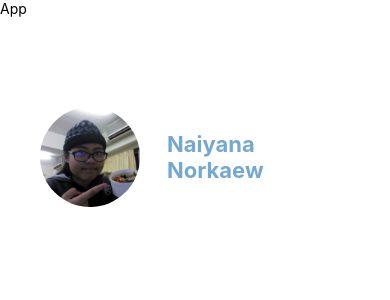
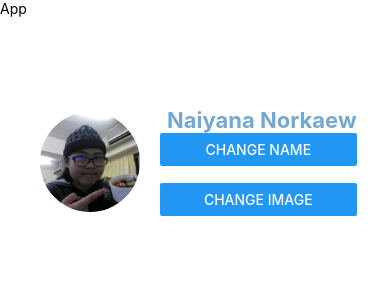
Before and after one commit to 0147-nk/React-Native-NK, a React Native app: screen / in a window 390 px wide. Shown: the top 300 px of the page. Built offline with nearby package versions, Linux system fonts and the light colour scheme.

Commit message:
Practice2_Ch04_ReactHook [July 27, 2024]

```diff
--- a/components/ProfileScreen.tsx
+++ b/components/ProfileScreen.tsx
@@ -1,15 +1,29 @@
-import { StyleSheet, Text, View, Image } from "react-native";
-import React from "react";
-import {styles} from "../styles/styles"
+import { Text, View, Image, Button } from "react-native";
+import React, { useState } from "react";
+import { styles } from "../styles/styles"; //not necessary to add .tsx after file's name
 
 const ProfileScreen = (): React.JSX.Element => {
-  const profileImg = require("../assets/myProfile.jpg");
+  const profileIMG = require("../assets/myProfile.jpg");
+  const newProfileIMG = require("../assets/newProfile.jpg");
+  const [profileImg, setProfile] = useState(profileIMG);
+  const [name, setName] = useState("Naiyana Norkaew");
+  const handleChangeName = () => {
+    setName("Okinii");
+  };
+  const handleChangeIMG = () => {
+    setProfile(newProfileIMG);
+  };
 
   return (
     <View style={styles.container}>
       <View style={styles.profileContainer}>
         <Image source={profileImg} style={styles.profileImg} />
-        <Text style = {styles.profileName}>Naiyana Norkaew</Text>
+        <View>
+          <Text style={styles.profileName}>{name}</Text>
+          <Button title="Change Name" onPress={handleChangeName} />
+          <Text>{"\n"}</Text>
+          <Button title="Change Image" onPress={handleChangeIMG} />
+        </View>
       </View>
     </View>
   );
--- a/styles/styles.tsx
+++ b/styles/styles.tsx
@@ -31,6 +31,10 @@
       fontWeight: "bold",
       paddingLeft: 7,
     },
+
+    btn: {
+      marginTop: 50,
+    },
 })
 
 export {styles};
```
